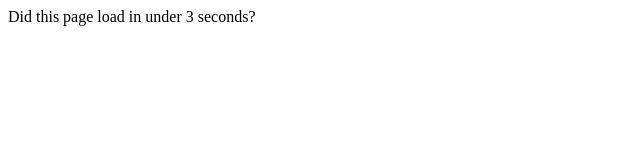
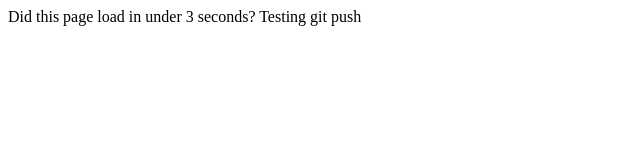
Before and after one commit to bdkay/catrainbow, a plain HTML site: page speed.html in a window 1280 px wide. Shown: the whole page, without its empty margins (0-640 px from the left). Drawn offline with Linux system fonts and the light colour scheme.

Commit message:
Testing git deploy

```diff
--- a/speed.html
+++ b/speed.html
@@ -5,6 +5,8 @@
 
 <body>
 Did this page load in under 3 seconds?
+
+Testing git push
 </body>
 
 </html>
```
